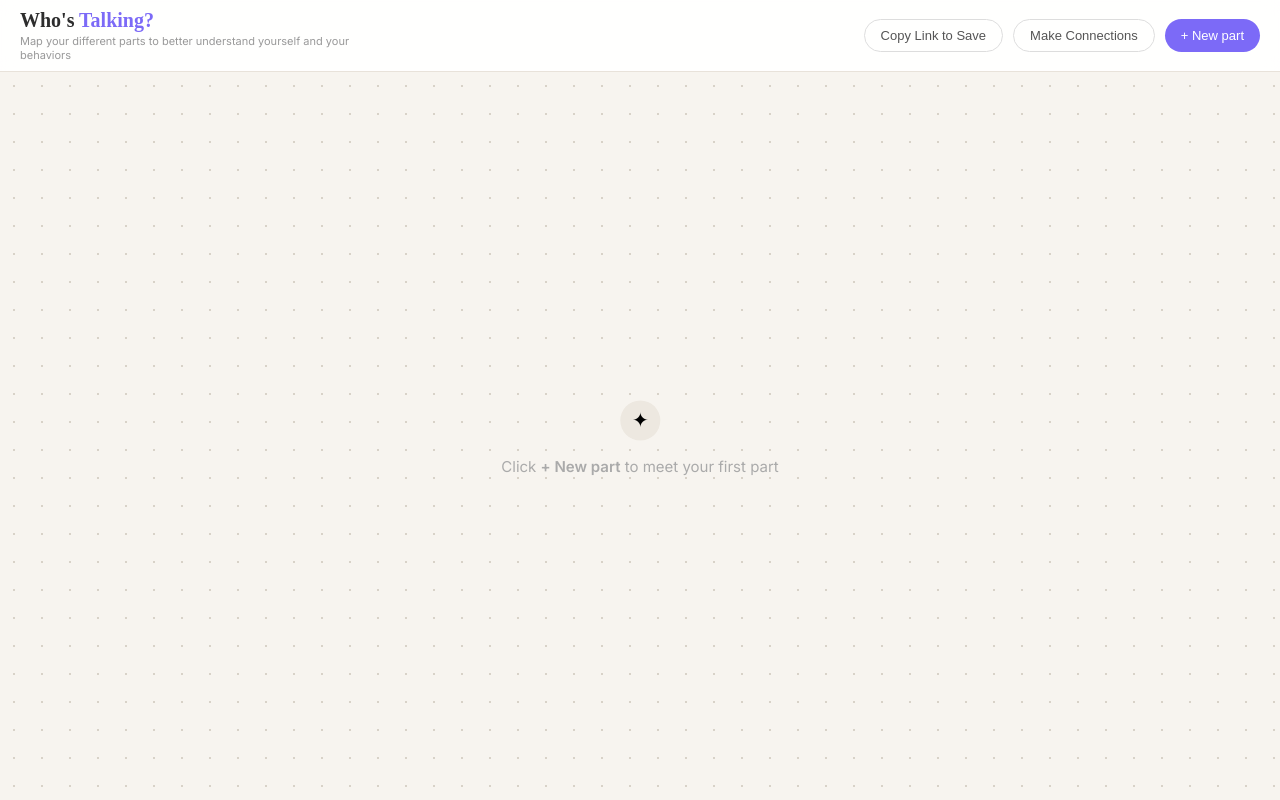
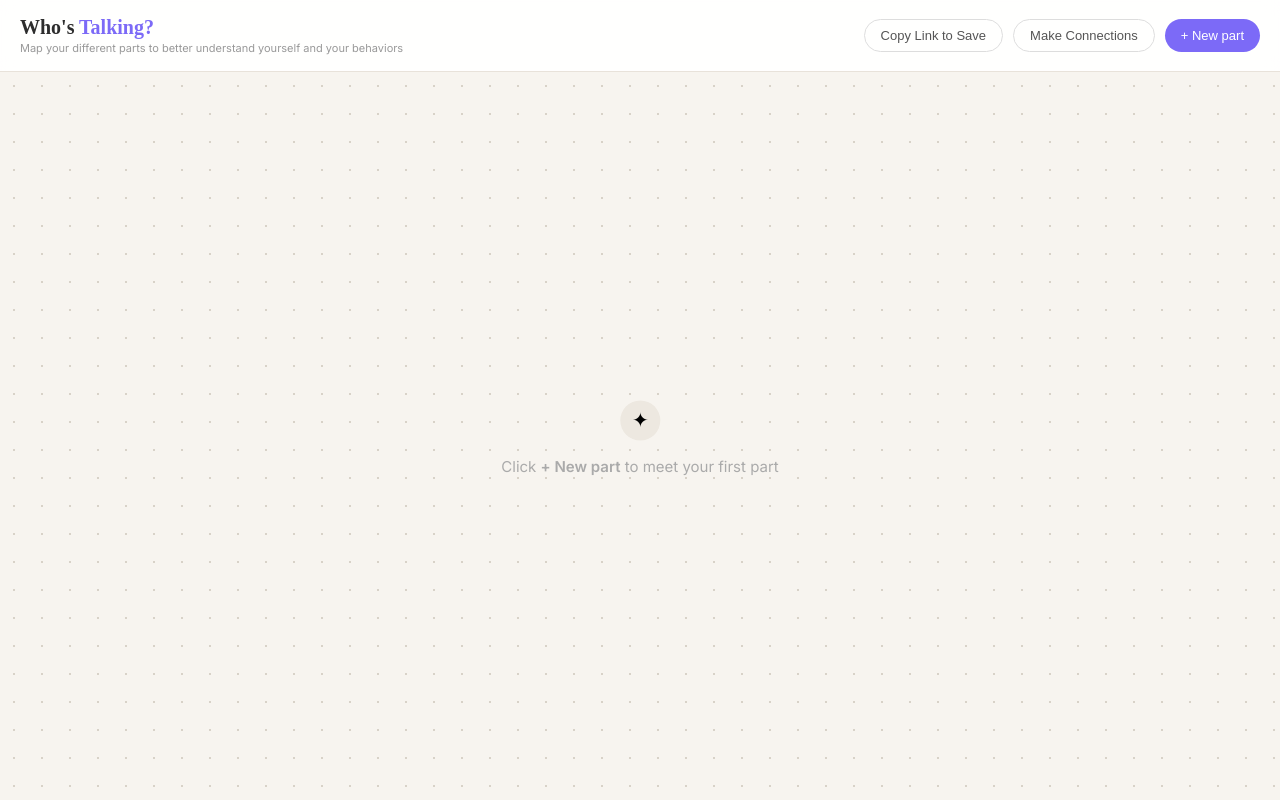
Before and after one commit to crlang10101992/whos-talking, a React (Vite) app: page / in a window 1280 px wide. Built offline with nearby package versions, Linux system fonts and the light colour scheme; a web font is replaced by a local one.

Commit message:
Keep tagline on a single line
Co-Authored-By: Claude Sonnet 4.6 <noreply@anthropic.com>

```diff
--- a/src/index.css
+++ b/src/index.css
@@ -26,7 +26,7 @@ body {
 .app-name span { color: #7C6AF7; }
 .app-tagline {
   font-size: 11px; color: #999; line-height: 1.3;
-  max-width: 340px;
+  white-space: nowrap;
 }
 .toolbar-actions { display: flex; gap: 10px; }
 
```
